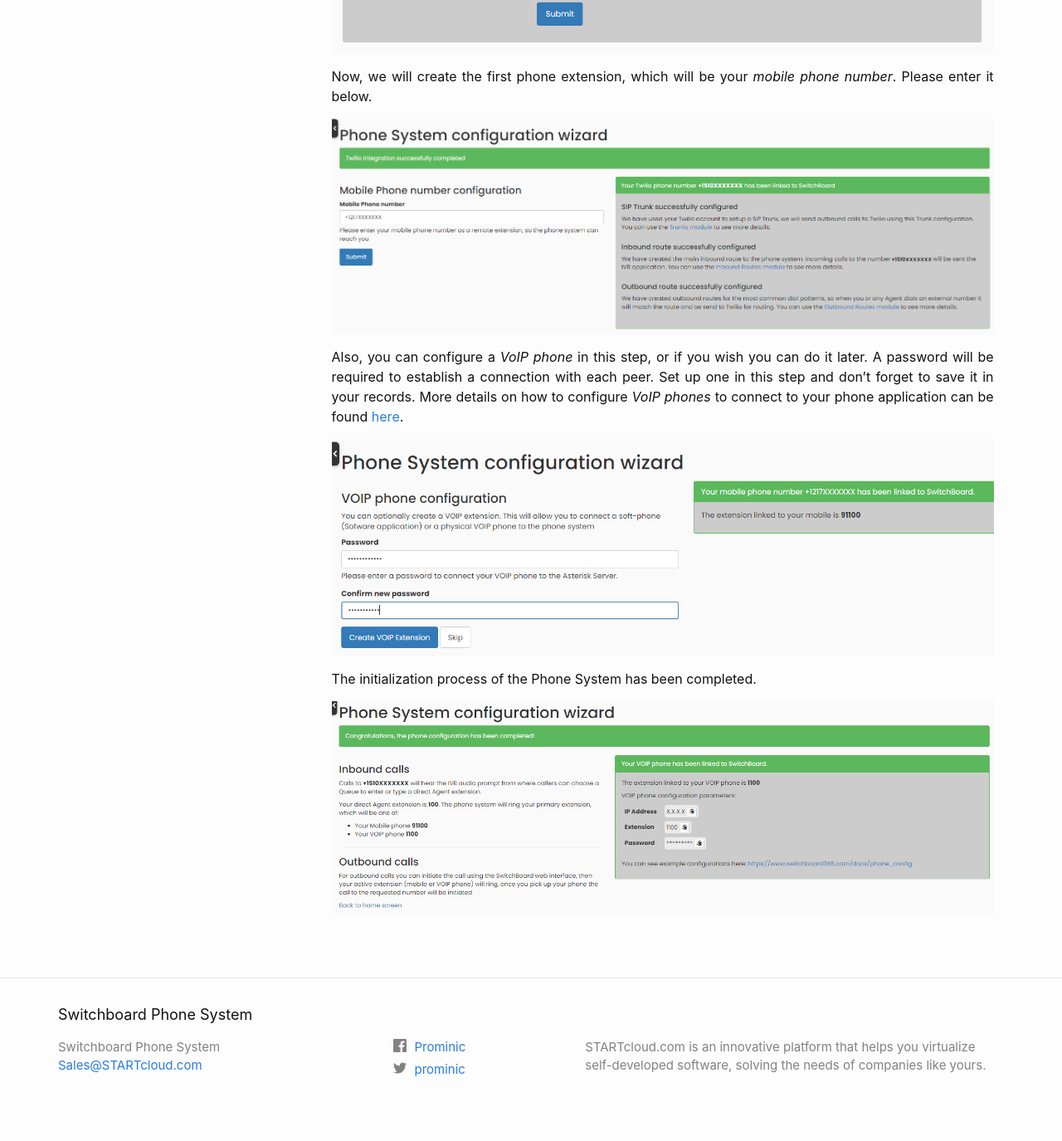
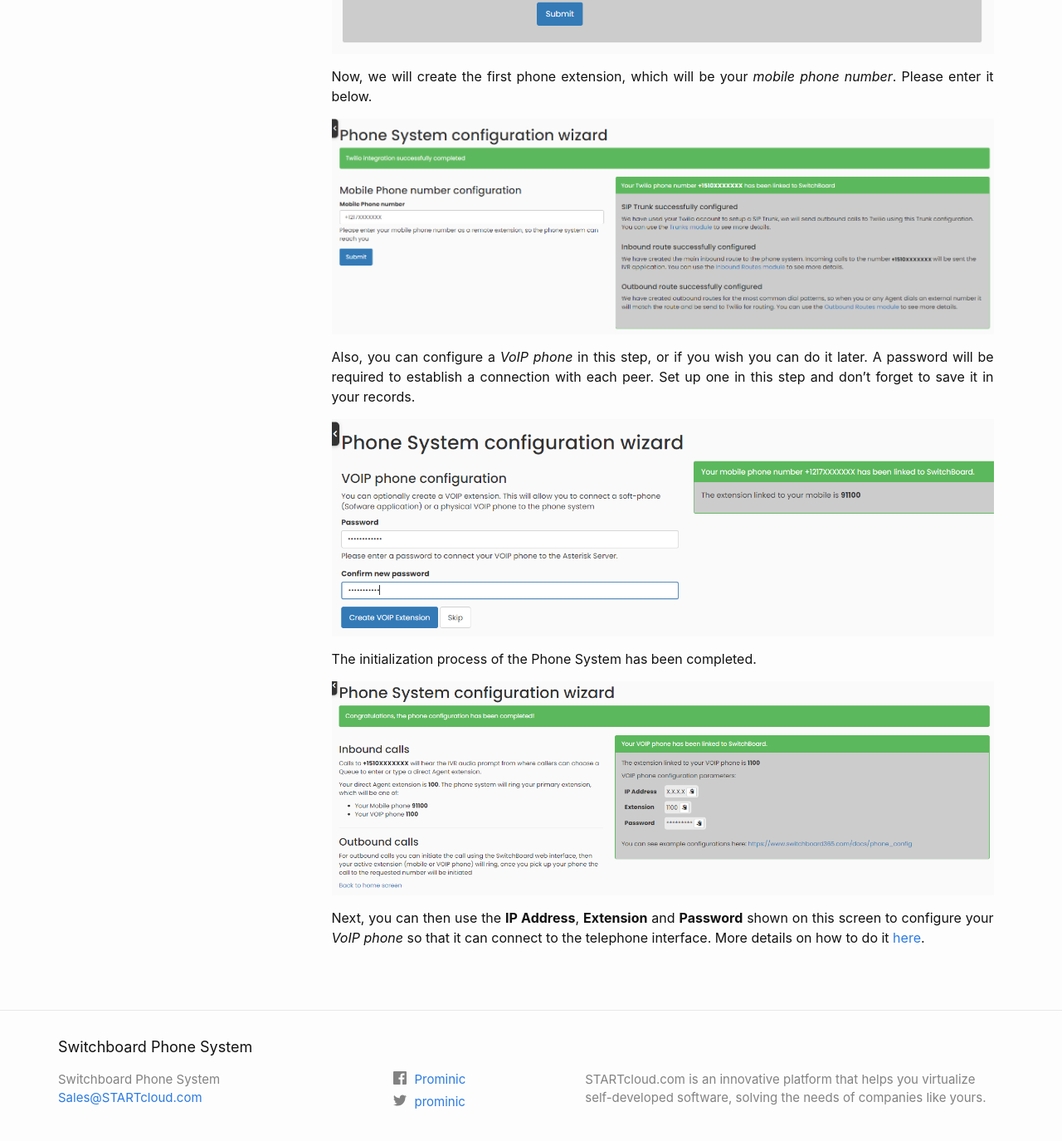
Before and after one commit to PhoneSwitchBoard/Switchboard-Website-Docs, a Jekyll site: the page built from docs/launch.md, in a window 1280 px wide and 1400 px high, scrolled down 5105 px. Shown: the top 1375 px of the window at 83% size. Built offline with Jekyll 4.4.1, drawn with Linux system fonts in a browser that asks for light colours.

Commit message:
Interface config update

```diff
--- a/docs/launch.md
+++ b/docs/launch.md
@@ -73,7 +73,7 @@ Now, we will create the first phone extension, which will be your _mobile phone
 ![Screenshot: Launch Switchboard Application](./../images/launch_step10.png)
 
 
-Also, you can configure a _VoIP phone_ in this step, or if you wish you can do it later. A password will be required to establish a connection with each peer. Set up one in this step and don't forget to save it in your records. More details on how to configure _VoIP phones_ to connect to your phone application can be found [here](./../docs/phone_config).
+Also, you can configure a _VoIP phone_ in this step, or if you wish you can do it later. A password will be required to establish a connection with each peer. Set up one in this step and don't forget to save it in your records.
 
 ![Screenshot: Launch Switchboard Application](./../images/launch_step11.png)
 
@@ -81,3 +81,6 @@ Also, you can configure a _VoIP phone_ in this step, or if you wish you can do i
 The initialization process of the Phone System has been completed.
 
 ![Screenshot: Launch Switchboard Application](./../images/launch_step12.png)
+
+
+Next, you can then use the **IP Address**, **Extension** and **Password** shown on this screen to configure your _VoIP phone_ so that it can connect to the telephone interface. More details on how to do it [here](./../docs/phone_config).
```
